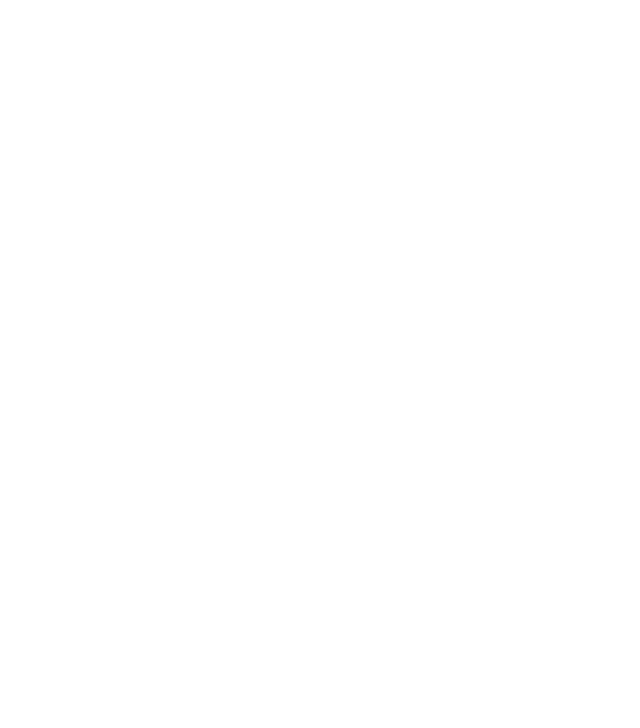
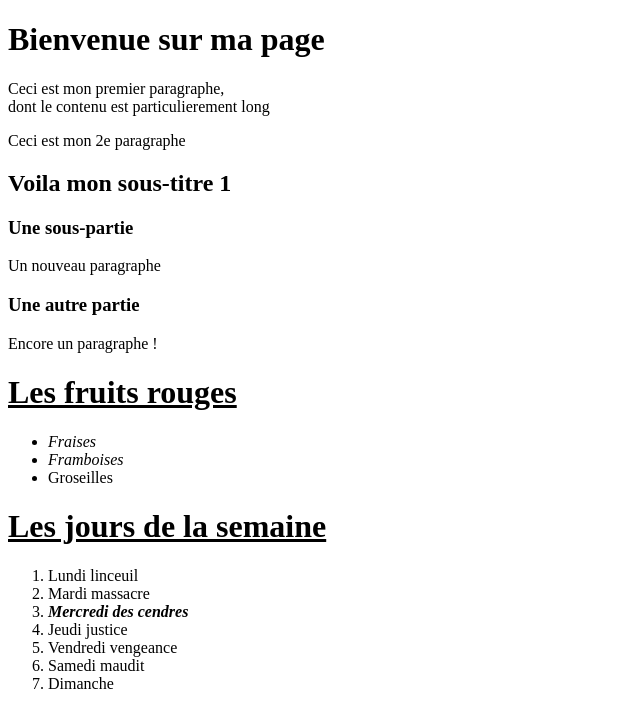
Before and after one commit to ChristianAbada/html5withcss, a plain HTML site: page firsthtml.html in a window 1280 px wide. Shown: the whole page, without its empty margins (0-640 px from the left). Drawn offline with Linux system fonts and the light colour scheme.

Commit message:
2nd of the day

```diff
--- a/firsthtml.html
+++ b/firsthtml.html
@@ -4,7 +4,38 @@
         <meta charset="utf-8">
         <title> Accueil – Robbie Lens Photographie </title>
         <body>
+
             <!-- Juste pour vous signifier que je débute en HTML/CSS -->
+            <h1>Bienvenue sur ma page</h1>
+            <p>Ceci est mon premier paragraphe, <br> dont le contenu est particulierement long</p>
+            <p>Ceci est mon 2e paragraphe</p>
+            <h2>Voila mon sous-titre 1</h2>
+            <h3>Une sous-partie</h3>
+            <p>Un nouveau paragraphe</p>
+            <h3>Une autre partie</h3>
+            <p>Encore un paragraphe !</p>
+
+            <!--Nouveau bloc: Utilisation des listes-->
+            <h1><u> Les fruits rouges </u></h1>
+            <ul>
+                <li><em>Fraises</em></li>
+                <li><em>Framboises</em></li>
+                <li>Groseilles</li>
+            </ul>
+
+            <h1><u>Les jours de la semaine</u></h1>
+            <ol>
+                <li>Lundi linceuil</li>
+                <li>Mardi massacre </li>
+                <li><strong><em>Mercredi des cendres</em></strong></li>
+                <li>Jeudi justice</li>
+                <li>Vendredi vengeance</li>
+                <li>Samedi maudit</li>
+                <li>Dimanche</li>
+            </ol>
+
+
+
         </body>
     </head>
 </html>
```
